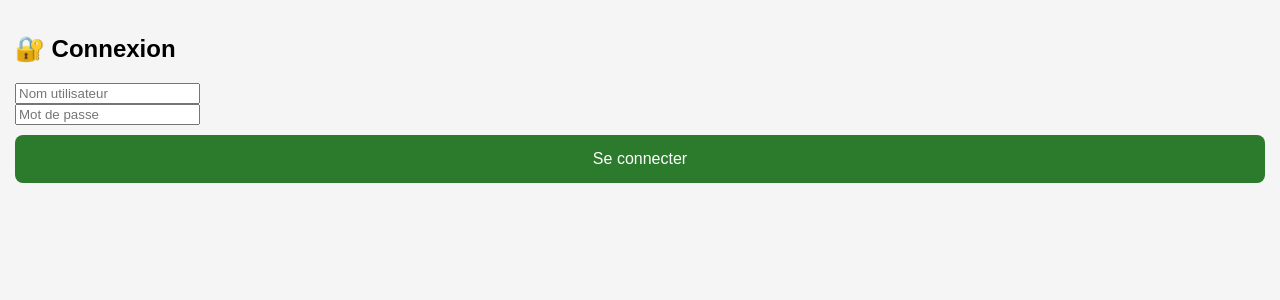
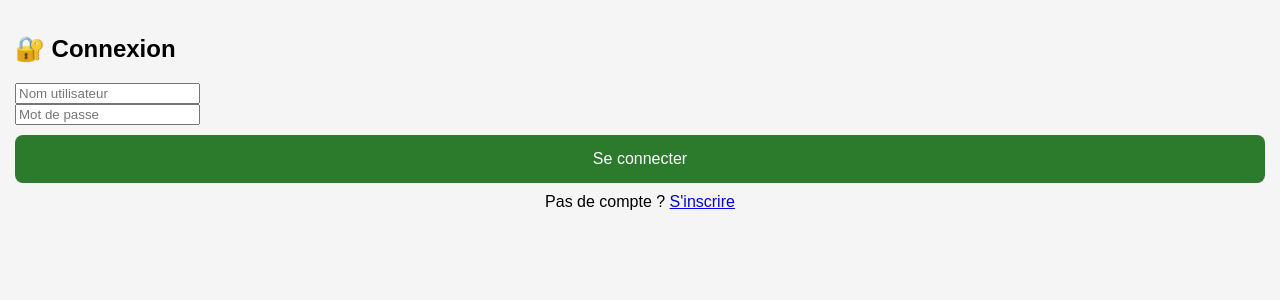
Before and after one commit to andre-assogba/AZONBOApp, a Flask app: page /login in a window 1280 px wide. Shown: the part 56-356 px from the top of the page. Run offline with Flask 3, Linux system fonts and the light colour scheme.

Commit message:
fix: lien inscription dans login

```diff
--- a/app/templates/login.html
+++ b/app/templates/login.html
@@ -9,4 +9,5 @@
 <input type='password' name='mot_de_passe' placeholder='Mot de passe' required><br>
 <button type='submit' class='btn'>Se connecter</button>
 </form>
+<p style="text-align:center;margin-top:10px">Pas de compte ? <a href="/inscription">S'inscrire</a></p>
 {% endblock %}
```
